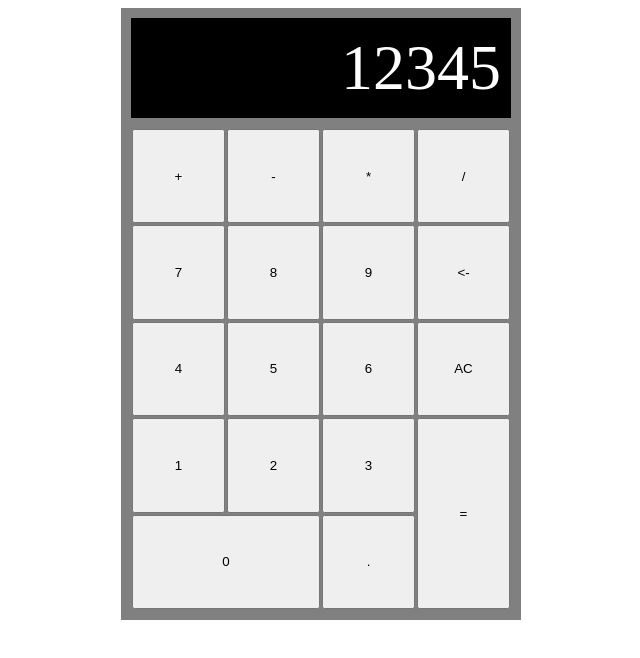
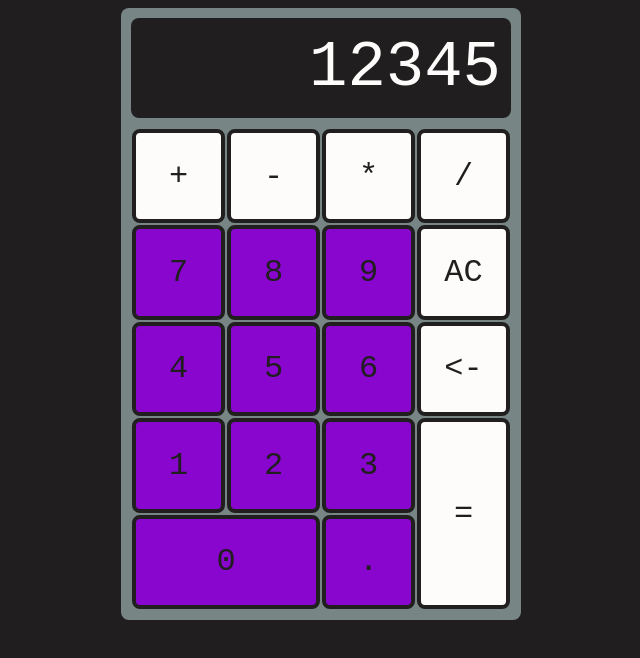
Before and after one commit to DAlexFunk/Odin-Calculator, a plain HTML site: page index.html in a window 1280 px wide. Shown: the whole page, without its empty margins (319-959 px from the left). Drawn offline with Linux system fonts and the light colour scheme.

Commit message:
Added styling
Chose a purple theme for the number buttons.
Also added hover and click effects to the buttons

```diff
--- a/index.html
+++ b/index.html
@@ -20,13 +20,13 @@
                     <button id="seven" class="number">7</button>
                     <button id="eight" class="number">8</button>
                     <button id="nine" class="number">9</button>
-                    <button class="back">&lt;-</button>
+                    <button id="clear">AC</button>
                 </div>
                 <div id="row3" class="row">
                     <button id="four" class="number">4</button>
                     <button id="five" class="number">5</button>
                     <button id="six" class="number">6</button>
-                    <button id="clear">AC</button>
+                    <button class="back">&lt;-</button>
                 </div>
                 <div id="row4" class="row">
                     <div id="left">
@@ -37,7 +37,7 @@
                         </div>
                         <div id="bottom">
                             <button id="zero" class="number">0</button>
-                            <button id="decimal">.</button>
+                            <button id="decimal" class="number">.</button>
                         </div>
                     </div>
                     <button id="enter">=</button>
--- a/style.css
+++ b/style.css
@@ -1,8 +1,11 @@
-/* * {
-    border: 2px solid red;
-} */
+* {
+    font-family: monospace, monospace;
+    border-radius: 8px;
+}
 
 body {
+    background-color: #201E1F;
+
     display: flex;
     justify-content: center;
     align-items: center;
@@ -10,10 +13,13 @@ body {
 
 .container {
     box-sizing: border-box;
+
+    background-color: #788585;
+
     max-width: 400px;
     min-height: 512px;
     padding: 10px;
-    background-color: gray;
+
     flex: 1;
 
     /* flex-stuff */
@@ -25,10 +31,13 @@ body {
 
 .screen {
     box-sizing: border-box;
-    color: white;
-    background-color: black;
+
+    color: #FEFCFB;
+    background-color: #201E1F;
+
     padding: 0 10px;
     min-height: 100px;
+
     font-size: 64px;
 
     /* flex-stuff */
@@ -47,9 +56,30 @@ body {
 
 button {
     box-sizing: border-box;
+
+    color: #201E1F;
+    background-color: #FEFCFB;
+    border: 4px solid #201E1F;
+
     min-height: 94.4px;
     margin: 1px;
+
+    font-size: 32px;
+
     flex: 1;
+}
+
+button:hover {
+    background-image: linear-gradient(rgb(0 0 0/25%) 0 0);
+    transition: 200ms;
+}
+
+button:active {
+    transform: translateY(2px);
+}
+
+.number {
+    background-color: #8806CE;
 }
 
 .row {
```
